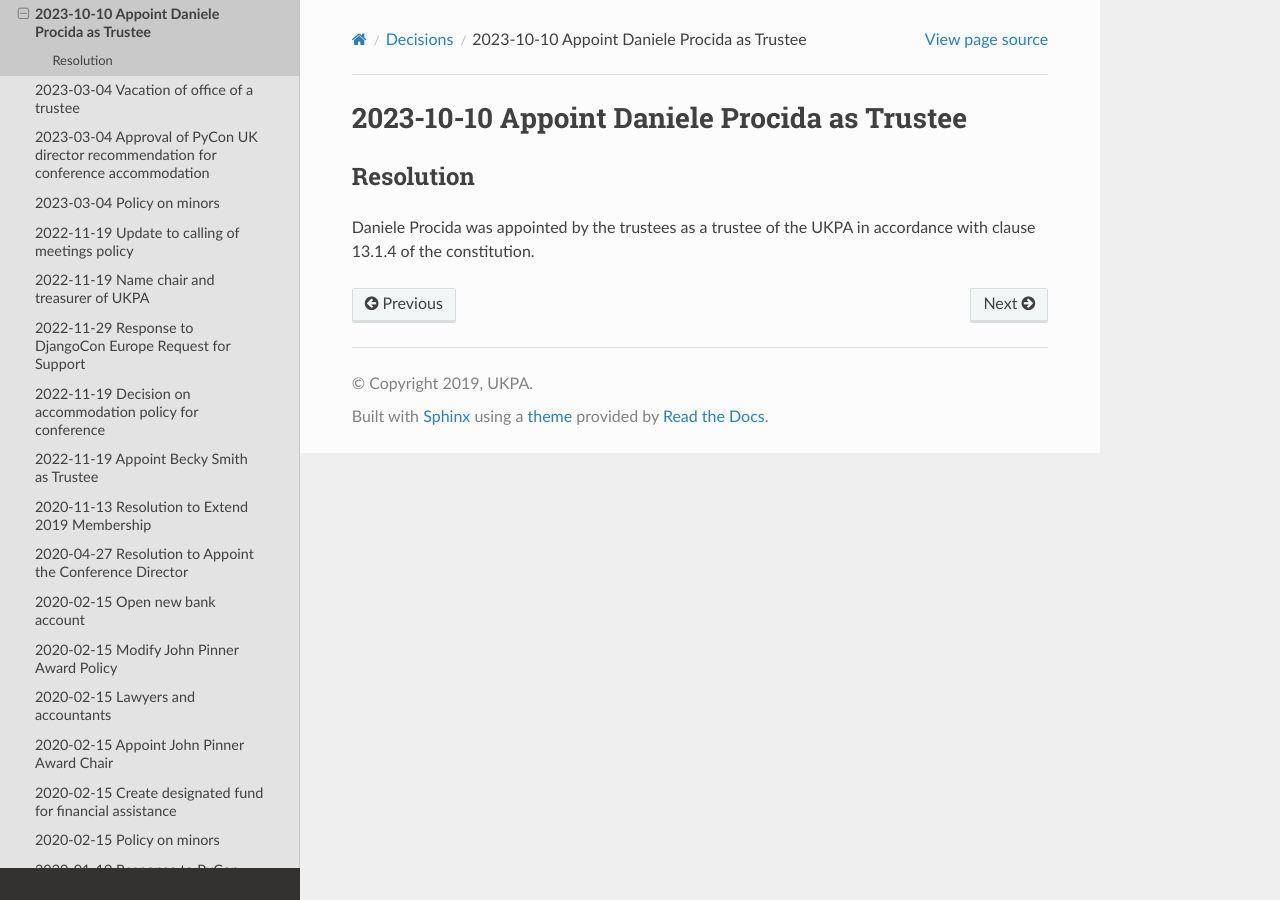
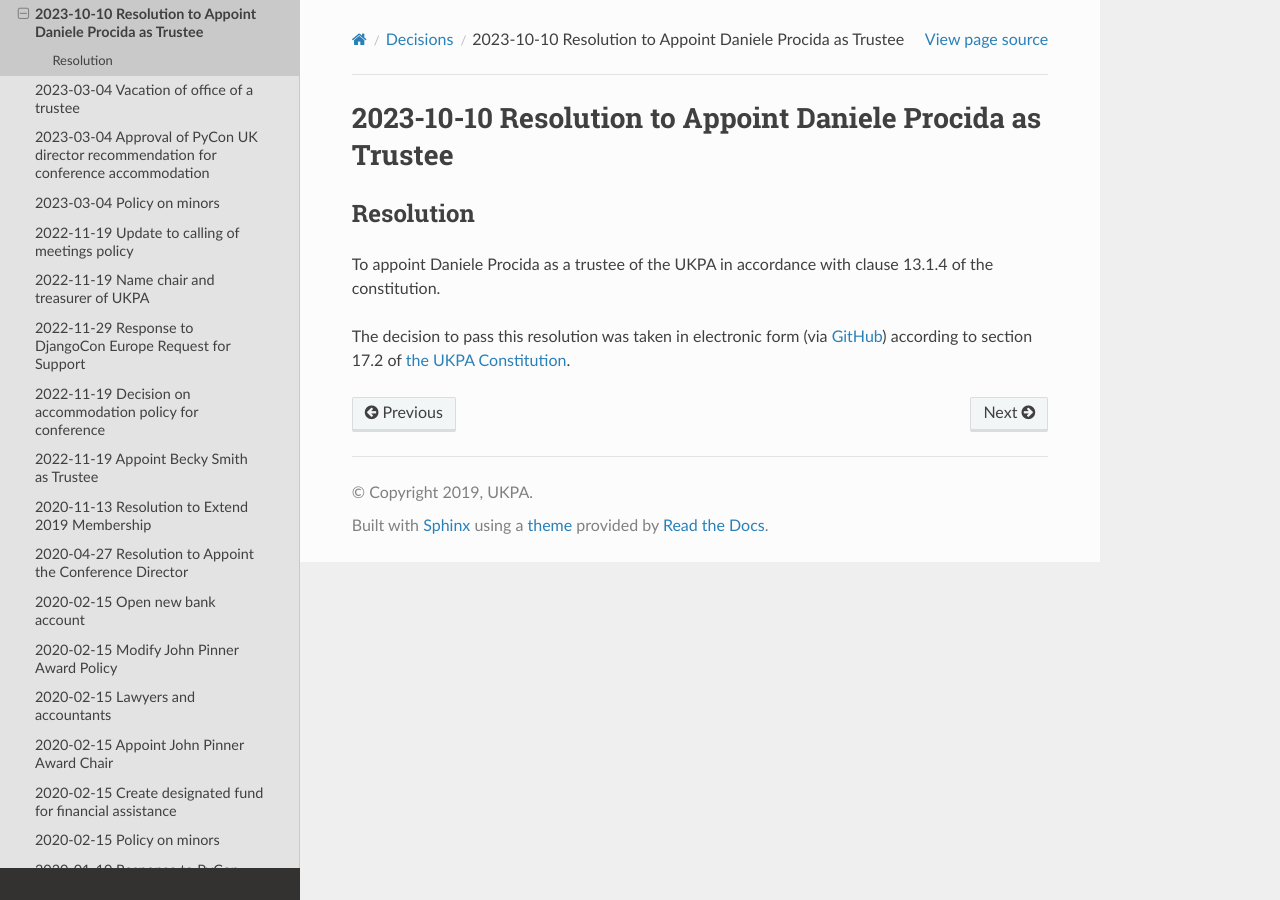
Before and after one commit to UKPythonAssociation/ukpa-internaldocs, a Sphinx documentation site: the page built from source/decisions/2023-10-10-appoint-daniele-procida-as-trustee.rst, in a window 1280 px wide. Built offline with Sphinx 7.4.7 and the Read the Docs theme 2.0.0, drawn with Linux system fonts in a browser that asks for light colours.

Commit message:
Revise resolution wording

```diff
--- a/source/decisions/2023-10-10-appoint-daniele-procida-as-trustee.rst
+++ b/source/decisions/2023-10-10-appoint-daniele-procida-as-trustee.rst
@@ -1,8 +1,10 @@
-2023-10-10 Appoint Daniele Procida as Trustee
-=============================================
+2023-10-10 Resolution to Appoint Daniele Procida as Trustee
+===========================================================
 
 Resolution
 ----------
 
-Daniele Procida was appointed by the trustees as a trustee of the UKPA in accordance
-with clause 13.1.4 of the constitution.
+To appoint Daniele Procida as a trustee of the UKPA in accordance with clause 13.1.4 of the constitution.
+
+
+The decision to pass this resolution was taken in electronic form (via `GitHub <https://github.com/UKPythonAssociation/ukpa-internaldocs/pull/123>`_) according to section 17.2 of `the UKPA Constitution <https://github.com/UKPythonAssociation/ukpa-constitution/releases/latest>`_.
```
